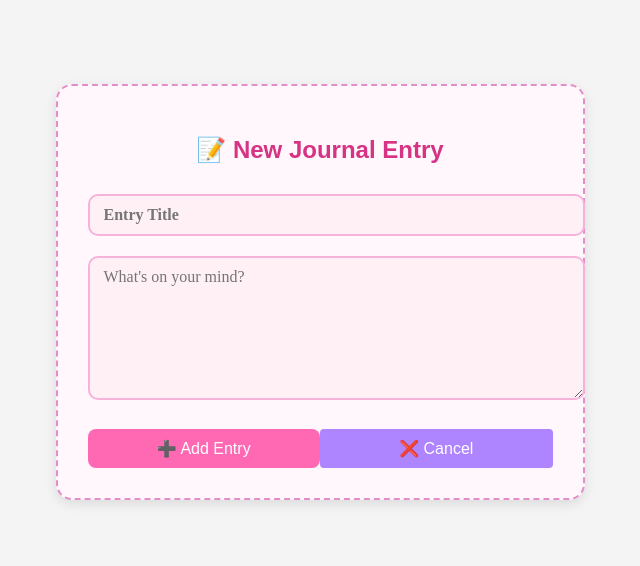
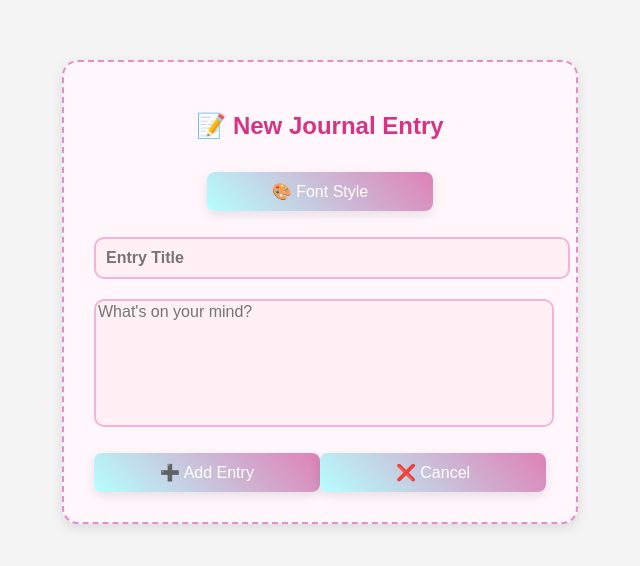
Before and after one commit to arpangreat/myjournal-app, a React (Create React App) app in the folder ui/: page /AddEntry in a window 1280 px wide. Shown: the part 108-674 px from the top of the page, without its empty margins (320-960 px from the left). Built offline with nearby package versions, Linux system fonts and the light colour scheme.

Commit message:
Added myjournal-app files

```diff
--- a/ui/src/AddEntry.css
+++ b/ui/src/AddEntry.css
@@ -8,6 +8,7 @@
   box-shadow: 0 4px 12px rgba(0, 0, 0, 0.1);
   font-family: 'Comic Neue', cursive, sans-serif;
   text-align: center;
+  resize: none;
 }
 
 .add-entry-page h2 {
@@ -19,7 +20,6 @@
 .entry-text {
   width: 100%;
   margin: 10px 0;
-  padding: 10px 14px;
   border: 2px solid #f5b3da;
   border-radius: 10px;
   font-size: 1rem;
@@ -36,13 +36,14 @@
 
 .entry-text {
   height: 120px;
-  resize: vertical;
+  resize: none;
 }
 
 .submit-entry-btn {
-  background-color: #ff69b4;
-  color: white;
+  background: linear-gradient(45deg, #b5fffe, #df81b6);
+  color: rgb(255, 255, 255);
   border: none;
+  box-shadow:0 4px 12px rgba(0, 0, 0, 0.1);
   padding: 10px 22px;
   font-size: 1rem;
   border-radius: 8px;
@@ -52,5 +53,63 @@
 }
 
 .submit-entry-btn:hover {
-  background-color: #e0559e;
+  background: linear-gradient(45deg, #82fffd, #df81b6cf);
 }
+
+.cancel-btn{
+  color: rgb(255, 255, 255);
+  border: none;
+  box-shadow:0 4px 12px rgba(0, 0, 0, 0.1);
+  padding: 10px 22px;
+  font-size: 1rem;
+  border-radius: 8px;
+  cursor: pointer;
+  margin-top: 12px;
+  transition: background-color 0.3s ease;
+  background: linear-gradient(45deg, #b5fffe, #df81b6);
+}
+.cancel-btn:hover{
+  background: linear-gradient(45deg, #82fffd, #df81b6cf);
+}
+
+.font-selector {
+  margin-bottom: 1rem;
+  position: relative;
+}
+
+.font-toggle-btn {
+  border: none;
+  box-shadow:0 4px 12px rgba(0, 0, 0, 0.1);
+  padding: 10px 22px;
+  font-size: 1rem;
+  border-radius: 8px;
+  cursor: pointer;
+  margin-top: 12px;
+  background: linear-gradient(45deg, #b5fffe, #df81b6);
+}
+
+.font-toggle-btn:hover{
+  background: linear-gradient(45deg, #82fffdd4, #df81b6cf);
+}
+
+.font-list {
+  position: absolute;
+  background-color: white;
+  border: 1px solid #ccc;
+  max-height: 150px;
+  overflow-y: scroll;
+  margin-top: 8px;
+  padding: 0;
+  list-style: none;
+  width: 200px;
+  z-index: 10;
+}
+
+.font-list li {
+  padding: 8px;
+  cursor: pointer;
+}
+
+.font-list li:hover {
+  background-color: #f0f0f0;
+}
--- a/ui/src/AddEntry.js
+++ b/ui/src/AddEntry.js
@@ -78,10 +78,95 @@ const AddEntry = ({ onAddEntry }) => {
   const handleCancel = () => {
     navigate("/Homepage");
   };
+//changing for font add
+  const [selectedFont, setSelectedFont] = useState("inherit");
+  const [showFontList, setShowFontList] = useState(false);
+
+  const fonts = [
+    "Arial",
+    "Wide Latin",
+    "Vladimir Script",
+    "Showcard Gothic",
+    "Algerian",
+    "Bradley Hand ITC",
+    "Matura MT Script Capitals",
+    "Broadway",
+    "Bauhaus 93",
+    "Chiller",
+    "Calibri",
+    "Cambria",
+    "Candara",
+    "Comic Sans MS",
+    "Consolas",
+    "Constantia",
+    "Corbel",
+    "Courier New",
+    "Franklin Gothic Medium",
+    "Georgia",
+    "Helvetica",
+    "Impact",
+    "Lucida Console",
+    "Lucida Sans Unicode",
+    "Palatino Linotype",
+    "Segoe UI",
+    "Tahoma",
+    "Times New Roman",
+    "Trebuchet MS",
+    "Verdana",
+    "Century Gothic",
+    "Garamond",
+    "Bookman Old Style",
+    "Book Antiqua",
+    "Elephant",
+    "Futura",
+    "Gill Sans MT",
+    "Harlow Solid Italic",
+    "Ink Free",
+    "Kristen ITC",
+    "Leelawadee UI",
+    "Magneto",
+    "MV Boli",
+    "Perpetua",
+    "Ravie",
+    "Rockwell",
+    "Showcard Gothic",
+    "Snap ITC",
+    "Stencil",
+    "Tw Cen MT"
+  ];
+
+
 
   return (
     <div className="add-entry-page">
       <h2>📝 New Journal Entry</h2>
+
+
+      <div className="font-selector">
+        <button
+          onClick={() => setShowFontList(!showFontList)}
+          className="font-toggle-btn"
+        >
+          🎨 Font Style
+        </button>
+        {showFontList && (
+          <ul className="font-list">
+            {fonts.map((font) => (
+              <li
+                key={font}
+                onClick={() => {
+                  setSelectedFont(font);
+                  setShowFontList(false);
+                }}
+                style={{ fontFamily: font }}
+              >
+                {font}
+              </li>
+            ))}
+          </ul>
+        )}
+      </div>
+
 
       <input
         type="text"
@@ -90,6 +175,7 @@ const AddEntry = ({ onAddEntry }) => {
         onChange={(e) => setTitle(e.target.value)}
         className="entry-title"
         disabled={isSubmitting}
+        style={{ fontFamily: selectedFont }}
       />
 
       <textarea
@@ -98,6 +184,7 @@ const AddEntry = ({ onAddEntry }) => {
         onChange={(e) => setText(e.target.value)}
         className="entry-text"
         disabled={isSubmitting}
+        style={{ fontFamily: selectedFont }}
       />
 
       <div className="button-group">
```
Also changed, not shown: 2 other files (tests, documents, lock files or other folders).
